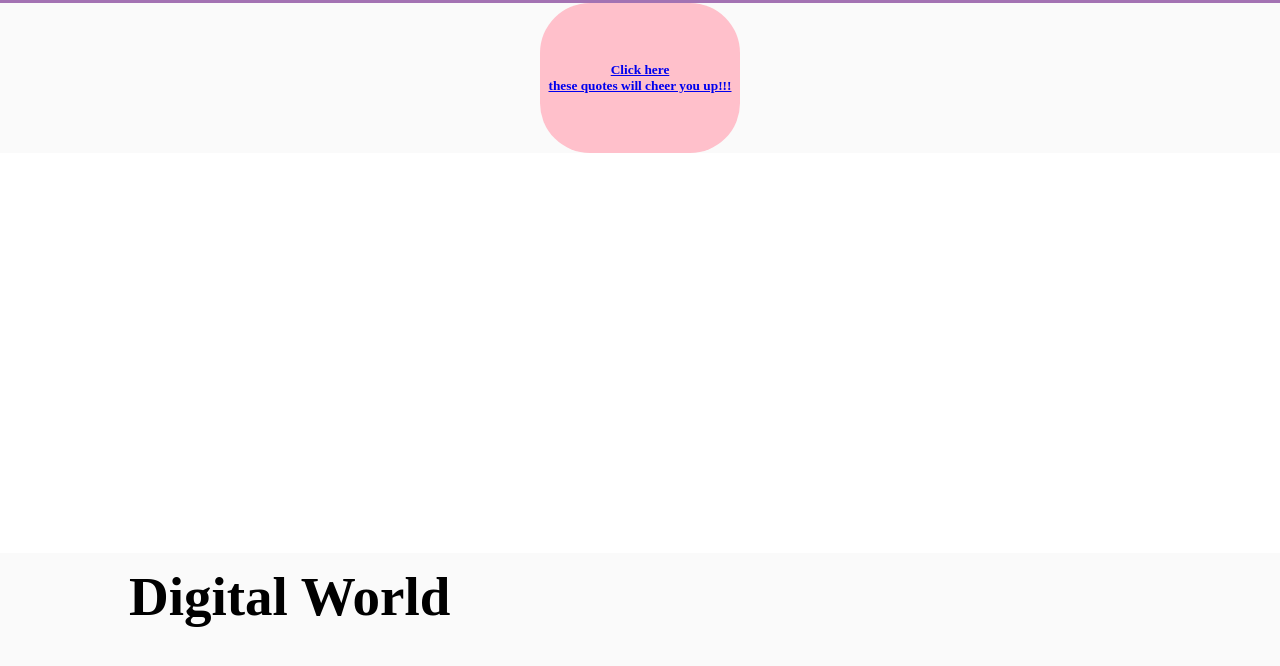
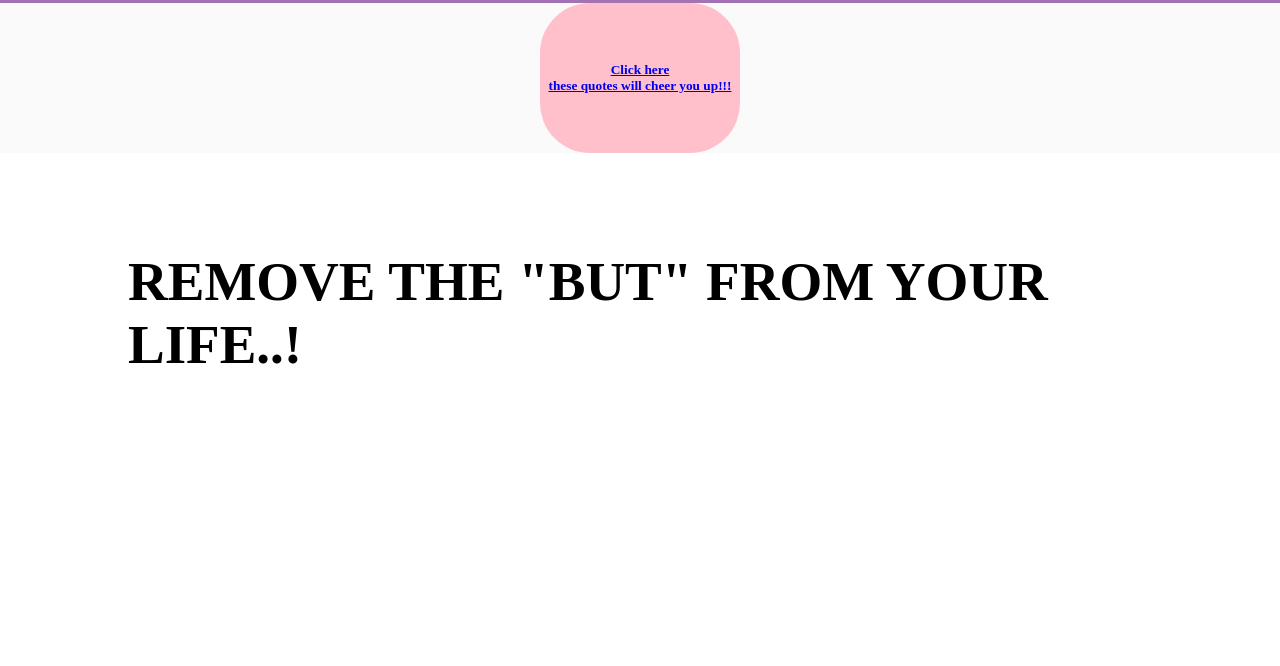
Before and after one commit to weird-kid/COdeFury-2004, a plain HTML site: page index.html in a window 1280 px wide. Shown: the part 1405-2071 px from the top of the page. Drawn offline with Linux system fonts and the light colour scheme.

Commit message:
Update index.html

```diff
--- a/index.html
+++ b/index.html
@@ -161,7 +161,21 @@ THE BRAVEST THING ANYONE CAN EVER DO IS REACHOUT,WE ARE SUPER PROUD OF YOU!!</h1
 
 
 	<div style="text-align: center;"><button class="quote"><a href="https://buoyantageddemo.dhruvap2.repl.co/">Click here<br>these quotes will cheer you up!!!</a> </button></div>
+<section class="firstsection">
+		<div class="box-main">
+			<div class="firstHalf">
+				<h1 class="text-big" id="web">
+					REMOVE THE "BUT" FROM YOUR LIFE..!
+				</h1>
 
+				<p class="text-small">
+
+				</p>
+
+
+			</div>
+		</div>
+	</section>
 	<section class="secondsection">
 		<div class="box-main">
 			<div class="secondHalf">
```
